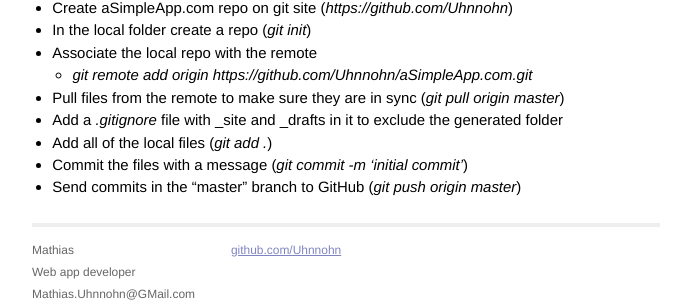
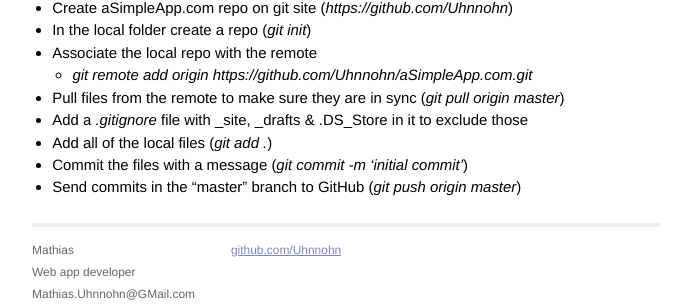
Before and after one commit to Uhnnohn/aSimpleApp.com, a Jekyll site: the page built from _posts/2013-10-21-TTD.md, in a window 1280 px wide. Shown: the part 291-595 px from the top of the page, without its empty margins (294-985 px from the left). Built offline with Jekyll 4.4.1, drawn with Linux system fonts in a browser that asks for light colours; Markdown is read by kramdown in place of the engine named in the settings.

Commit message:
corrected

```diff
--- a/_posts/2013-10-21-TTD.md
+++ b/_posts/2013-10-21-TTD.md
@@ -20,7 +20,7 @@ categories: process
 * Associate the local repo with the remote
 	* _git remote add origin https://github.com/Uhnnohn/aSimpleApp.com.git_
 * Pull files from the remote to make sure they are in sync (_git pull origin master_)
-* Add a _.gitignore_ file with _site and _drafts in it to exclude the generated folder
+* Add a _.gitignore_ file with _site, _drafts & .DS_Store in it to exclude those
 * Add all of the local files (_git add ._)
 * Commit the files with a message (_git commit -m 'initial commit'_)
 * Send commits in the "master" branch to GitHub (_git push origin master_)
```
